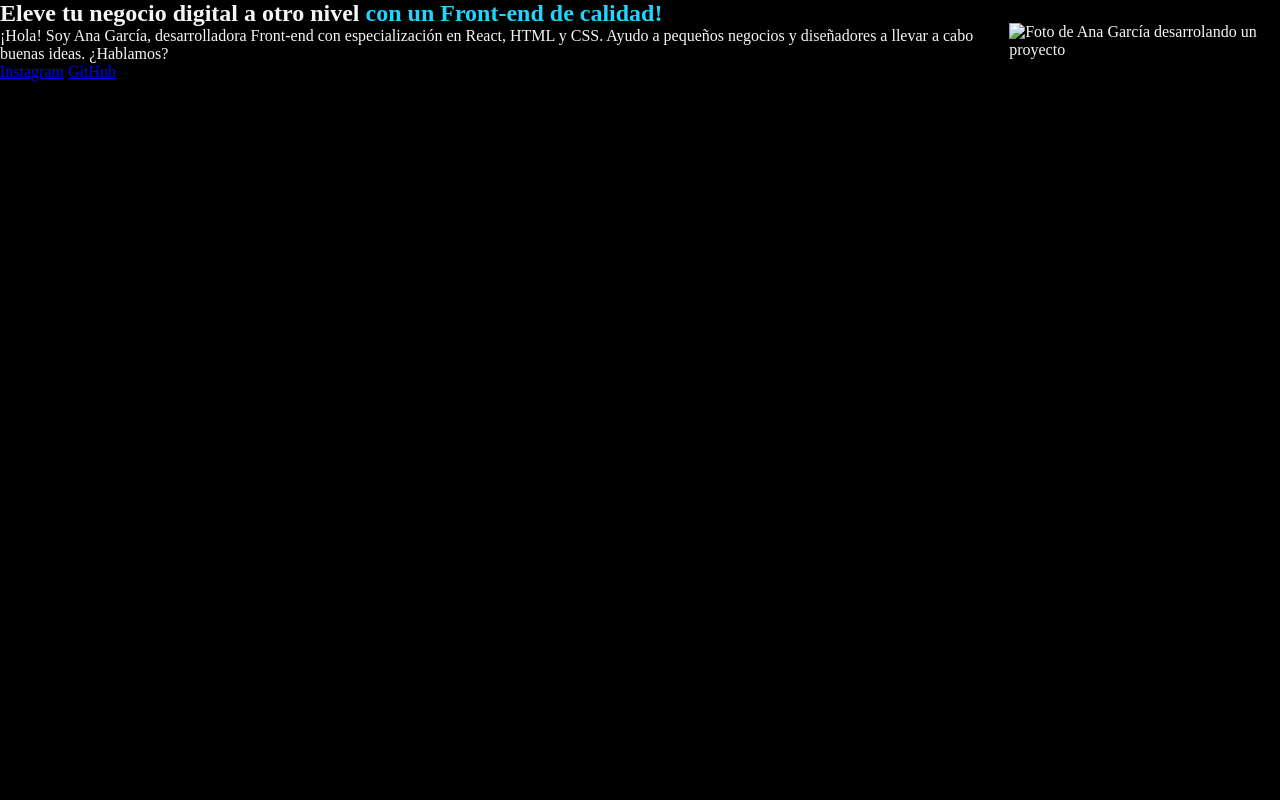
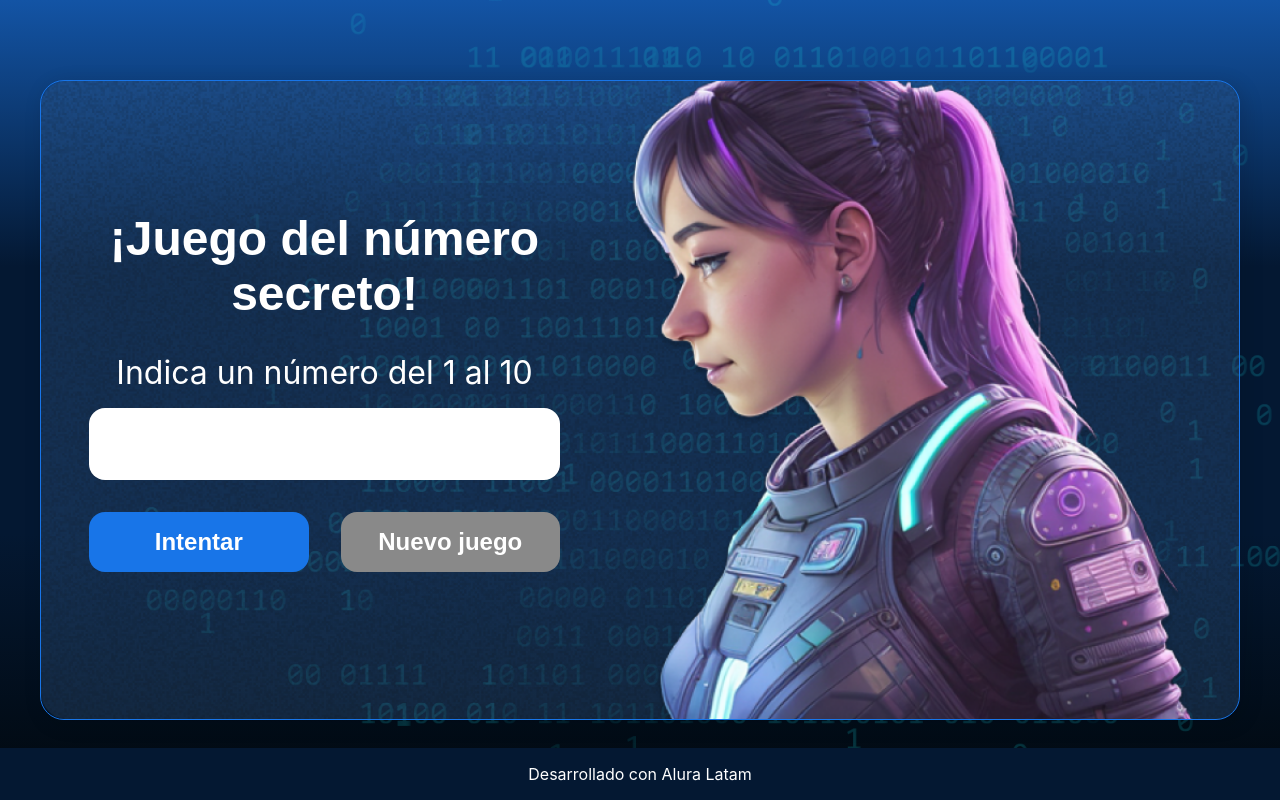
Before and after one commit to Hugo-S-M-28/JS-Game, a plain HTML site: page index.html in a window 1280 px wide. Drawn offline with Linux system fonts and the light colour scheme.

Commit message:
segunda versión del juego en JS

```diff
--- a/app.js
+++ b/app.js
@@ -0,0 +1,77 @@
+let numeroSecreto = 0; // Almacena el número secreto que el usuario debe adivinar
+let intentos = 0; // Cuenta el número de intentos realizados por el usuario
+let listaNumerosSorteados = []; // Almacena los números ya sorteados para evitar repeticiones
+let numeroMaximo = 10; // Define el valor máximo del número secreto
+
+// Función para asignar texto a un elemento HTML
+function asignarTextoElemento(elemento, texto) {
+    let elementoHTML = document.querySelector(elemento); // Selecciona el elemento HTML
+    elementoHTML.innerHTML = texto; // Asigna el texto proporcionado al elemento
+    return;
+}
+
+// Función para verificar el intento del usuario
+function verificarIntento() {
+    let numeroDeUsuario = parseInt(document.getElementById('valorUsuario').value); // Obtiene el valor ingresado por el usuario y lo convierte a número entero
+
+    if (numeroDeUsuario === numeroSecreto) {
+        // Si el usuario acierta el número secreto
+        asignarTextoElemento('p', `Acertaste el número en ${intentos} ${(intentos === 1) ? 'vez' : 'veces'}`); // Muestra un mensaje de éxito
+        document.getElementById('reiniciar').removeAttribute('disabled'); // Habilita el botón de reiniciar
+    } else {
+        // Si el usuario no acierta
+        if (numeroDeUsuario > numeroSecreto) {
+            asignarTextoElemento('p', 'El número secreto es menor'); // Muestra un mensaje indicando que el número secreto es menor
+        } else {
+            asignarTextoElemento('p', 'El número secreto es mayor'); // Muestra un mensaje indicando que el número secreto es mayor
+        }
+        intentos++; // Incrementa el contador de intentos
+        limpiarCaja(); // Limpia el campo de entrada
+    }
+    return;
+}
+
+// Función para limpiar el campo de entrada
+function limpiarCaja() {
+    document.querySelector('#valorUsuario').value = ''; // Establece el valor del campo de entrada a una cadena vacía
+}
+
+// Función para generar un número secreto aleatorio
+function generarNumeroSecreto() {
+    let numeroGenerado = Math.floor(Math.random() * numeroMaximo) + 1; // Genera un número aleatorio entre 1 y el número máximo
+
+    console.log(numeroGenerado); // Imprime el número generado en la consola (para depuración)
+    console.log(listaNumerosSorteados); // Imprime la lista de números sorteados en la consola (para depuración)
+
+    if (listaNumerosSorteados.length == numeroMaximo) {
+        // Si ya se han sorteado todos los números posibles
+        asignarTextoElemento('p', 'Ya se sortearon todos los números posibles'); // Muestra un mensaje indicando que ya no hay más números disponibles
+    } else {
+        // Si el número generado ya está en la lista de números sorteados
+        if (listaNumerosSorteados.includes(numeroGenerado)) {
+            return generarNumeroSecreto(); // Llama recursivamente a la función para generar un nuevo número
+        } else {
+            listaNumerosSorteados.push(numeroGenerado); // Agrega el número generado a la lista de números sorteados
+            return numeroGenerado; // Devuelve el número generado
+        }
+    }
+}
+
+// Función para establecer las condiciones iniciales del juego
+function condicionesIniciales() {
+    asignarTextoElemento('h1', '¡Juego del número secreto!'); // Asigna el título del juego
+    asignarTextoElemento('p', `Indica un número del 1 al ${numeroMaximo}`); // Asigna las instrucciones del juego
+    numeroSecreto = generarNumeroSecreto(); // Genera y asigna el número secreto
+    intentos = 1; // Inicializa el contador de intentos a 1
+    console.log(numeroSecreto); // Imprime el número secreto en la consola (para depuración)
+}
+
+// Función para reiniciar el juego
+function reiniciarJuego() {
+    limpiarCaja(); // Limpia el campo de entrada
+    condicionesIniciales(); // Restablece las condiciones iniciales del juego
+    document.querySelector('#reiniciar').setAttribute('disabled', 'true'); // Deshabilita el botón de reiniciar
+}
+
+// Llama a la función para establecer las condiciones iniciales al cargar la página
+condicionesIniciales();
--- a/index.html
+++ b/index.html
@@ -1,32 +1,35 @@
 <!DOCTYPE html>
 <html lang="es-mx">
+
 <head>
     <meta charset="UTF-8">
-    <meta http-equiv="X-UA-Compatible" content="IE=edge">
     <meta name="viewport" content="width=device-width, initial-scale=1.0">
-    <title>Portafolio</title>
     <link rel="stylesheet" href="style.css">
+    <title>JS Game</title>
+</head>
 
-</head>
 <body>
-    <header></header>
-    <main class="presentacion">
-        <section>
-            <h1>
-                Eleve tu negocio digital a otro nivel
-                <strong class="titulo-destaque">con un Front-end de calidad!
-                </strong></h1>
-                <p>¡Hola! Soy Ana García, desarrolladora Front-end con
-                    especialización en React, HTML y CSS. Ayudo a pequeños
-                    negocios y diseñadores a llevar a cabo buenas ideas.
-                    ¿Hablamos?
+    <div class="container">
+        <div class="container__contenido">
+            <div class="container__informaciones">
+                <div class="container__texto">
+                    <h1>¡Juego del número secreto!</h1>
+                    <p class="texto__parrafo">Indica un número del 1 al 10</p>
+                </div>
+                <input type="number" id="valorUsuario" min="1" max="10" class="container__input">
+                <div class="chute container__botones">
+                    <button onclick="verificarIntento();" class="container__boton">Intentar</button>
+                    <button onclick="reiniciarJuego();" class="container__boton" id="reiniciar" disabled>Nuevo juego</button>
+                </div>
+            </div>
+            <img src="./img/ia.png" alt="Una persona mirando a la izquierda" class="container__imagen-persona" />
+        </div>
+    </div>
+    <script src="app.js"></script>
 
-                </p>
-                <a href="https://instagram.com/">Instagram</a>
-                <a href="https://github.com/">GitHub</a>
-        </section>
-            <img src="Imagem.png" alt="Foto de Ana García desarrolando un proyecto">
-    </main>
-    <footer></footer>
+    <footer class="footer">
+        <TexFooter>Desarrollado con Alura Latam</TexFooter>
+    </footer>
 </body>
+
 </html>
--- a/style.css
+++ b/style.css
@@ -1,20 +1,140 @@
 * {
+    box-sizing: border-box;
+    margin: 0;
     padding: 0;
-    margin:0;
+    color: white;
 }
 
-body{
+body {
+    background: linear-gradient(#1354A5 0%, #041832 33.33%, #041832 66.67%, #01080E 100%);
     height: 100vh;
-    box-sizing: border-box;
-    background-color: #000000;
-    color: #F6F6F6;
+    display: flex;
+    align-items: center;
+    justify-content: center;
+    font-family: 'Inter', sans-serif;
+    position: relative; /* Asegurar posición relativa para el contenido absoluto */
 }
 
-.titulo-destaque {
-    color: #22D4FD; ;
+body::before {
+    background-image: url("img/code.png");
+    background-repeat: no-repeat;
+    background-position: right;
+    content: "";
+    display: block;
+    position: absolute;
+    width: 100%;
+    height: 100%;
+    opacity: 0.4;
 }
 
-.presentacion {
+.container {
+    width: 95%; /* Ancho máximo del contenedor principal */
+    max-width: 1200px; /* Ancho máximo fijo del contenedor principal */
+    min-height: 80vh; /* Altura mínima del contenedor principal para evitar que se colapse */
+    display: flex;
+    flex-direction: column; /* Disposición en columna para contenido principal */
+    align-items: center; /* Centrar elementos verticalmente */
+    justify-content: center; /* Centrar elementos horizontalmente */
+    border-radius: 24px;
+    border: 1px solid #1875E8;
+    box-shadow: 4px 4px 20px 0px rgba(1, 8, 14, 0.15);
+    background-image: url("img/Ruido.png");
+    background-size: cover; /* Ajustar imagen de fondo al tamaño del contenedor */
+    position: relative;
+    overflow: hidden; /* Evitar que el sombreado se extienda más allá del contenedor */
+}
+
+.container__contenido {
     display: flex;
     align-items: center;
+    position: absolute;
+    bottom: 0;
 }
+
+.container__informaciones {
+    flex: 1;
+    padding: 3rem;
+}
+
+.container__boton {
+    border-radius: 16px;
+    background: #1875E8;
+    padding: 16px 24px;
+    width: 100%;
+    font-size: 24px;
+    font-weight: 700;
+    border: none;
+    margin-top: 2rem;
+}
+
+.container__boton:disabled {
+    background: #898989;
+}
+
+.container__texto {
+    margin: 16px 0 16px 0;
+}
+
+.container__texto-azul {
+    color: #1875E8;
+}
+
+.container__input {
+    width: 100%;
+    height: 72px;
+    border-radius: 16px;
+    background-color: #FFF;
+    border: none;
+    color: #1875E8;
+    padding: 2rem;
+    font-size: 24px;
+    font-weight: 700;
+    font-family: 'Inter', sans-serif;
+}
+
+.container__botones {
+    display: flex;
+    gap: 2em; /* Espacio entre botones */
+    justify-content: center; /* Centrar botones horizontalmente */
+
+}
+
+.container__imagen-persona {
+    width: 50%;
+    height: auto; /* Altura automática para mantener la proporción */
+    margin-left: auto; /* Alineación a la derecha dentro del contenedor */
+    margin-right: 2rem; /* Espacio a la derecha para separarla del contenido */
+    border-radius: 2%; /* Borde redondeado */
+    }
+
+h1 {
+    font-family: 'Chakra Petch', sans-serif;
+    font-size: 3rem; /* Tamaño de fuente para pantallas grandes */
+    text-align: center; /* Alinear texto al centro */
+    padding-bottom: 2rem;
+}
+
+p,
+button {
+    font-size: 2rem; /* Tamaño de fuente para pantallas grandes */
+}
+
+.texto__parrafo {
+    font-size: 2rem; /* Tamaño de fuente para pantallas grandes */
+    text-align: center; /* Alinear texto al centro */
+    font-weight: 400;
+}
+
+.TexFooter{
+    font-size: 1.5rem; /* Tamaño de fuente para pantallas grandes */
+}
+
+.footer {
+    background-color: #041832;
+    color: white;
+    text-align: center;
+    padding: 1rem;
+    width: 100%;
+    position: absolute;
+    bottom: 0;
+}
```
Also changed, not shown: img/bg.png (deleted).
